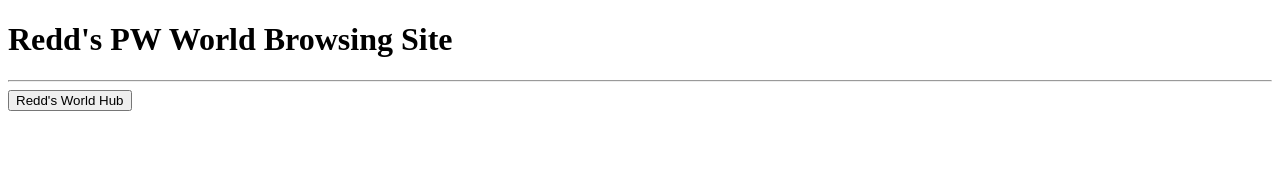
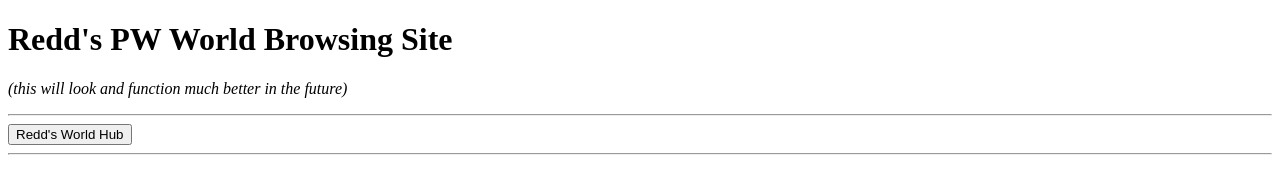
Before and after one commit to TheGodOfPalebeaks/pw-reddsworlds, a plain HTML site: page index.html in a window 1280 px wide. Drawn offline with Linux system fonts and the light colour scheme.

Commit message:
added text next to first h1 element

```diff
--- a/index.html
+++ b/index.html
@@ -7,7 +7,10 @@
   </head>
   <body>
     <h1>Redd's PW World Browsing Site</h1>
+    <p><em>(this will look and function much better in the future)</em></p>
     <hr>
     <a href="https://pixelwalker.net/world/r0f21667ad73f08"><button>Redd's World Hub</button></a>
+    <hr>
+
   </body>
 </html>
```
